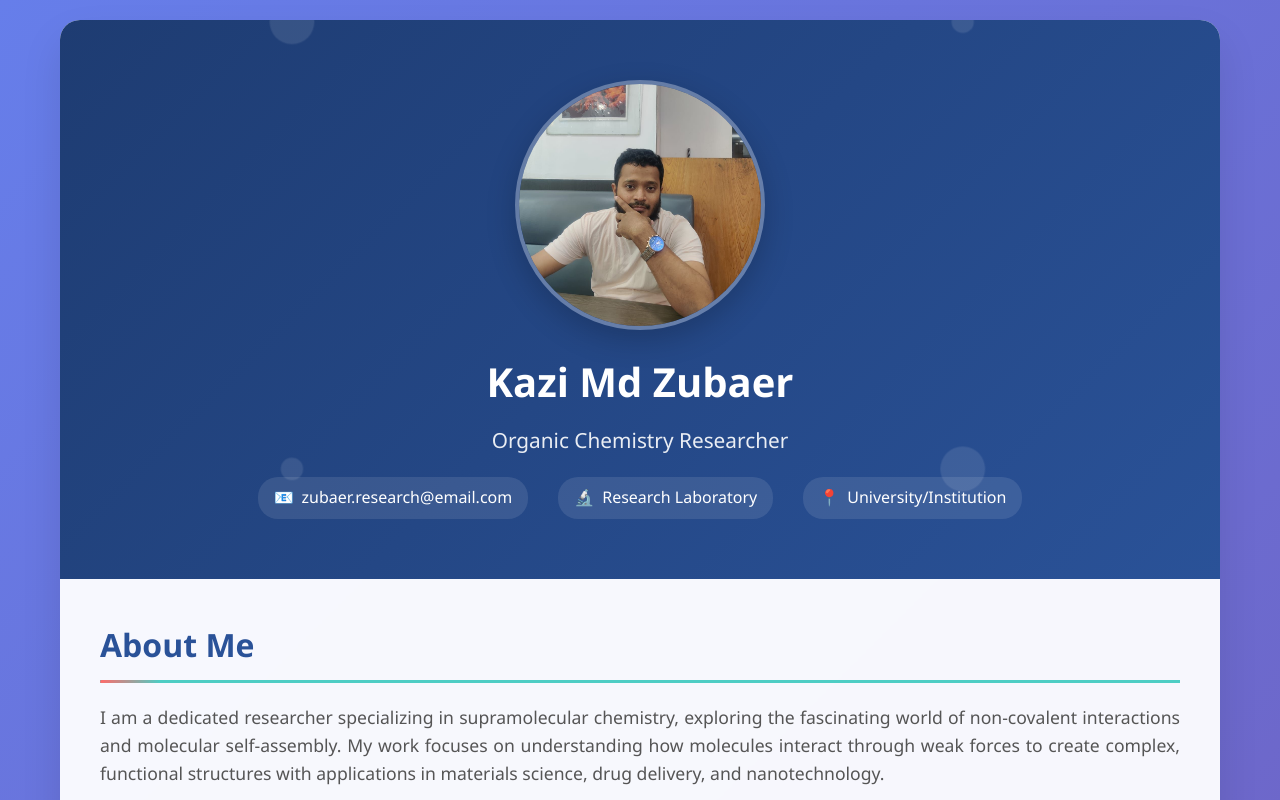
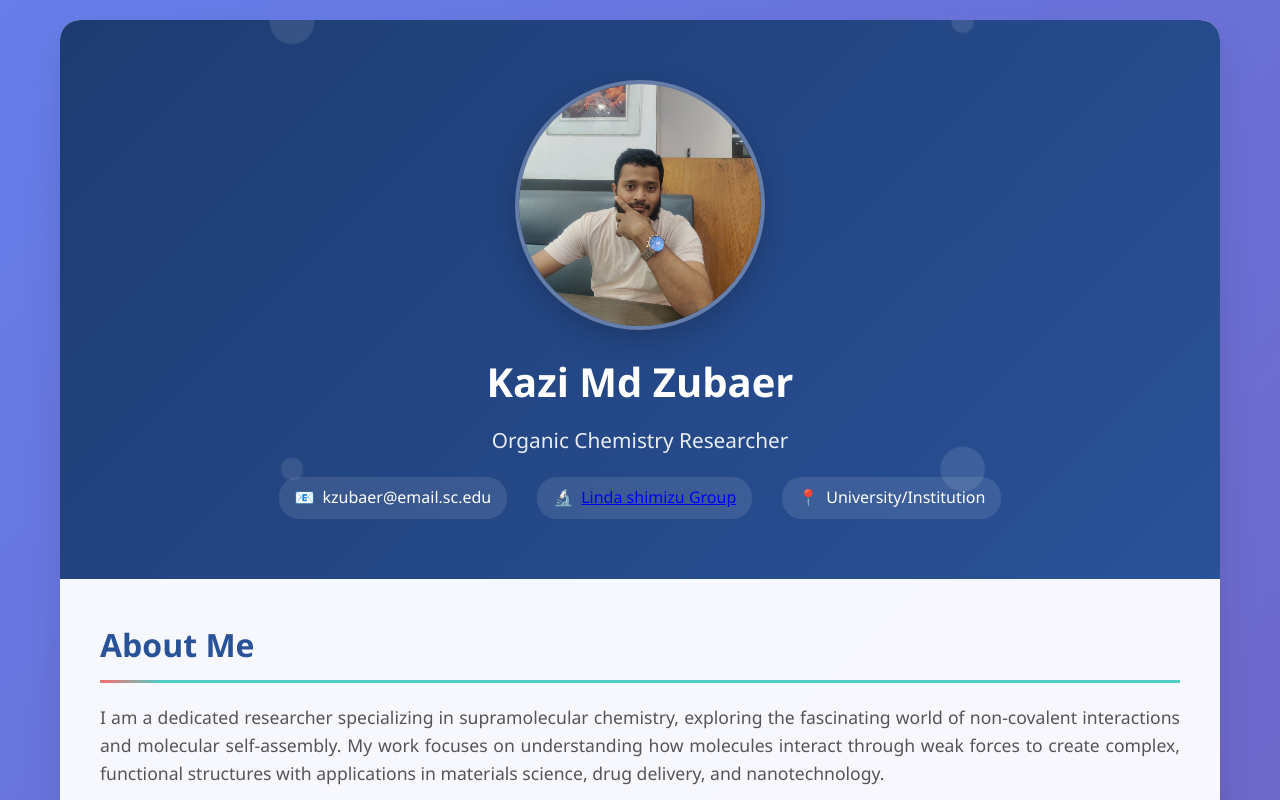
Before and after one commit to kzubaer/kzubaer.github.io, a plain HTML site: page index.html in a window 1280 px wide. Shown: the top 800 px of the page. Drawn offline with Linux system fonts and the light colour scheme.

Commit message:
Update index.html

```diff
--- a/index.html
+++ b/index.html
@@ -548,11 +548,11 @@
                 <div class="contact-info">
                     <div class="contact-item">
                         <span>📧</span>
-                        <span>zubaer.research@email.com</span>
+                        <span>kzubaer@email.sc.edu</span>
                     </div>
                     <div class="contact-item">
                         <span>🔬</span>
-                        <span>Research Laboratory</span>
+                        <span><a href="https://shimizu-uofsc.net/Linda_Shimizu/">Linda shimizu Group</a></span>
                     </div>
                     <div class="contact-item">
                         <span>📍</span>
```
